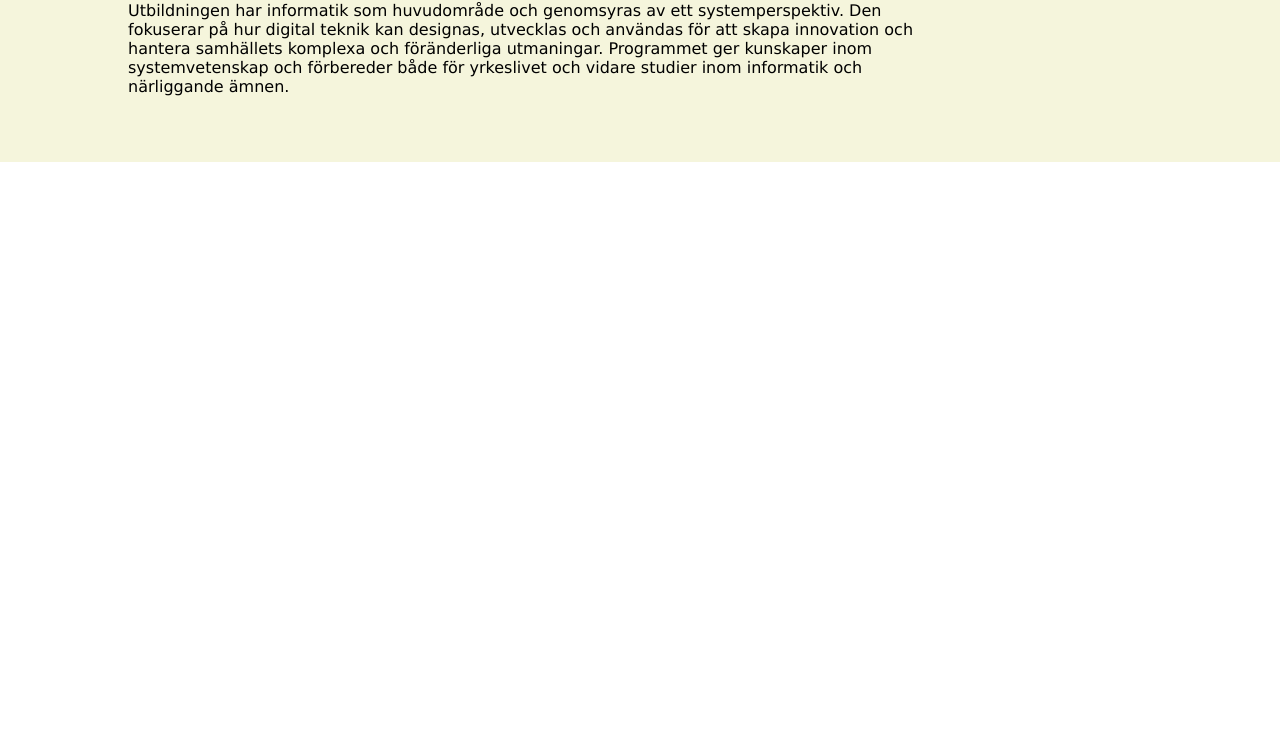
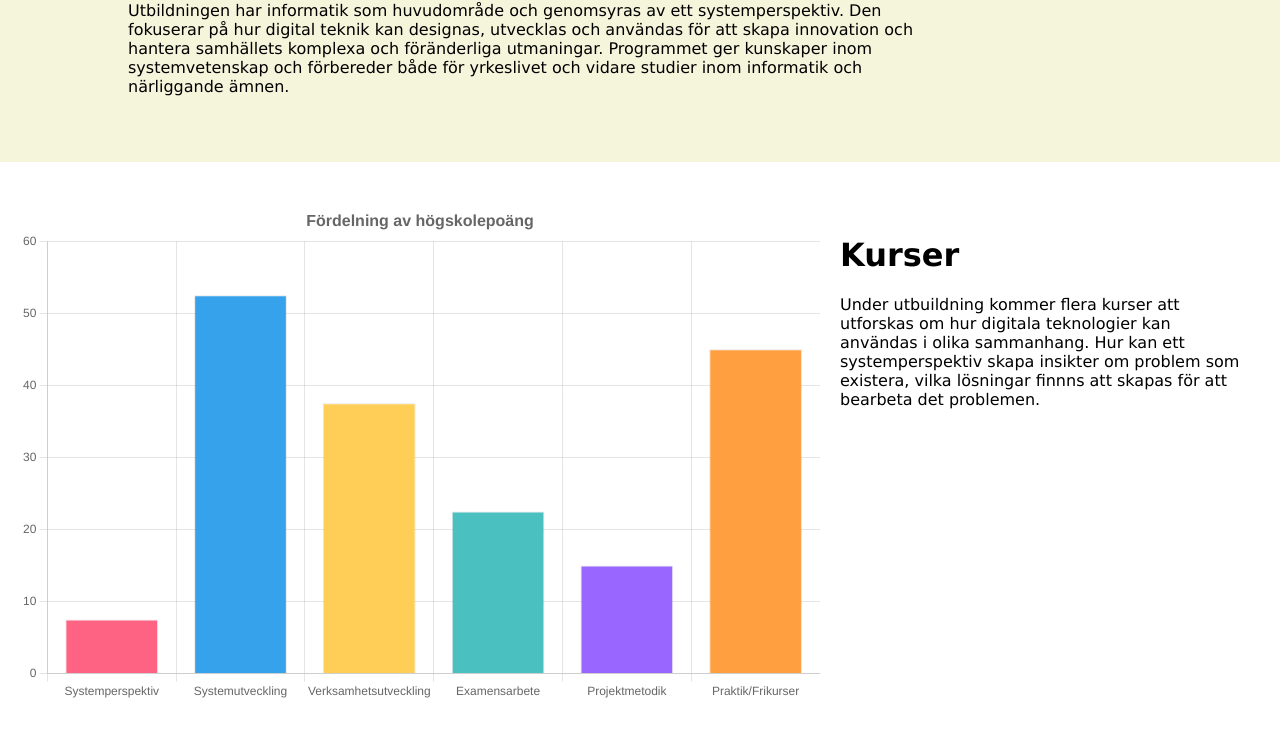
Before and after one commit to August-universel/august-universel.github.io, a website built with Parcel: page index.html in a window 1280 px wide. Shown: the part 642-1378 px from the top of the page. Before the commit the page ends 804 px from the top, so only its background shows below. Built offline with nearby package versions, Linux system fonts and the light colour scheme.

Commit message:
Det finns en tabel med det olika kurs poången samt text om kurser generellt

```diff
--- a/behavior.js
+++ b/behavior.js
@@ -24,3 +24,62 @@ document.addEventListener('DOMContentLoaded', function() {
     // Initialize first slide
     showSlide(0);
 });
+
+const ctx = document.getElementById('myChart');
+
+fetch('data.json')
+.then(function(response) {
+    if(response.ok) {
+        return response.json();
+    }
+})
+.then(function(data) {
+        createChart(data);
+    });
+
+function createChart(data) {
+  const colors = [
+    '#FF6384',
+    '#36A2EB',
+    '#FFCE56',
+    '#4BC0C0',
+    '#9966FF',
+    '#FF9F40',
+    '#FF6384',
+    '#C9CBCF'
+  ];
+
+  new Chart(ctx, {
+    type: 'bar',
+    data: {
+      labels: data.map(row=> row.Kursgrupp),
+      datasets: [{
+        label: 'Fördelning av högskolepoäng',
+        data: data.map(row => row.Högskolepoäng),
+        backgroundColor: data.map((row, index) => colors[index % colors.length]),
+        borderWidth: 1
+      }]
+    },
+    options: {
+      responsive: true,
+      maintainAspectRatio: false,
+      plugins: {
+        legend: {
+          display: false
+        },
+        title: {
+          display: true,
+          text: 'Fördelning av högskolepoäng',
+          font: {
+            size: 16
+          }
+        }
+      },
+      scales: {
+        y: {
+          beginAtZero: true
+        }
+      }
+    }
+  });
+}
--- a/index.html
+++ b/index.html
@@ -34,9 +34,15 @@
     </div>
     <div class="biggerkurs">
         <div class="kurs">
-
+              <canvas id="myChart"></canvas>
+        </div>
+        <div class="textOmKurs">
+            <h1>Kurser</h1>
+            <p>Under utbuildning kommer flera kurser att utforskas om hur digitala teknologier kan användas i olika sammanhang. Hur kan ett systemperspektiv skapa insikter om problem som existera, vilka lösningar finnns att skapas för att bearbeta det problemen.</p>
         </div>
     </div>
+    <script src="https://cdn.jsdelivr.net/npm/chart.js"></script>
     <script src="behavior.js"></script>
+
 </body>
 </html>
--- a/style.css
+++ b/style.css
@@ -116,3 +116,34 @@ header img {
     padding-top: 50px;
     padding-bottom: 50px;
 }
+
+canvas {
+    max-width: 100%;
+    display: block;
+}
+
+.biggerkurs {
+    background-color: white;
+    padding: 40px 20px;
+    position: relative;
+    z-index: 1;
+    display: flex;
+    flex-wrap: nowrap;
+    gap: 20px;
+    align-items: flex-start;
+}
+
+.kurs {
+    width: 800px;
+    height: 500px;
+    position: relative;
+    flex-shrink: 0;
+}
+
+.textOmKurs{
+    font-family: Verdana, Geneva, Tahoma, sans-serif;
+    margin-top: 1%;
+    max-width: 400px;
+    overflow: hidden;
+    flex: 1;
+}
```
